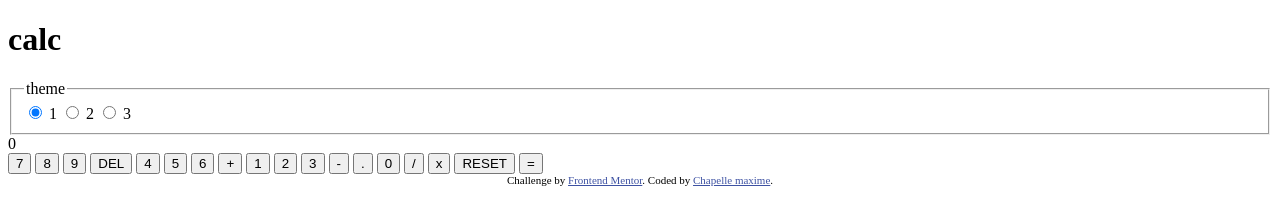
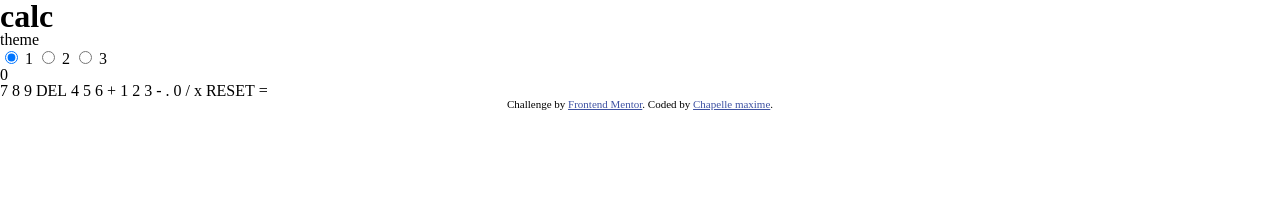
Before and after one commit to maxi1993-tech/calculator-app, a website: page index.html in a window 1280 px wide. Drawn offline with Linux system fonts and the light colour scheme.

Commit message:
feat: add CSS reset

```diff
--- /dev/null
+++ b/sass/base/_reset.scss
@@ -0,0 +1,59 @@
+*,
+*::before,
+*::after {
+    box-sizing: border-box;
+}
+
+body {
+    margin: 0;
+    line-height: 1;
+}
+
+img,
+svg {
+    display: block;
+    max-width: 100%;
+}
+
+ul,
+ol {
+    margin: 0;
+    padding: 0;
+}
+
+ul {
+    list-style: none;
+}
+
+button {
+    margin: 0;
+    padding: 0;
+    background: none;
+    border: none;
+    cursor: pointer;
+}
+
+h1,
+h2,
+h3,
+h4,
+h5,
+h6,
+p {
+    margin: 0;
+}
+
+input,
+button,
+textarea,
+select {
+    font: inherit;
+}
+
+fieldset,
+legend {
+    margin: 0;
+    padding: 0;
+    background: none;
+    border: none;
+}
--- a/sass/main.scss
+++ b/sass/main.scss
@@ -1,3 +1,4 @@
 @use "abstracts/variables";
+@use "themes/themes";
+@use "base/reset";
 @use "layout/footer";
-@use "themes/themes";
```
Also changed, not shown: css/style.css.
